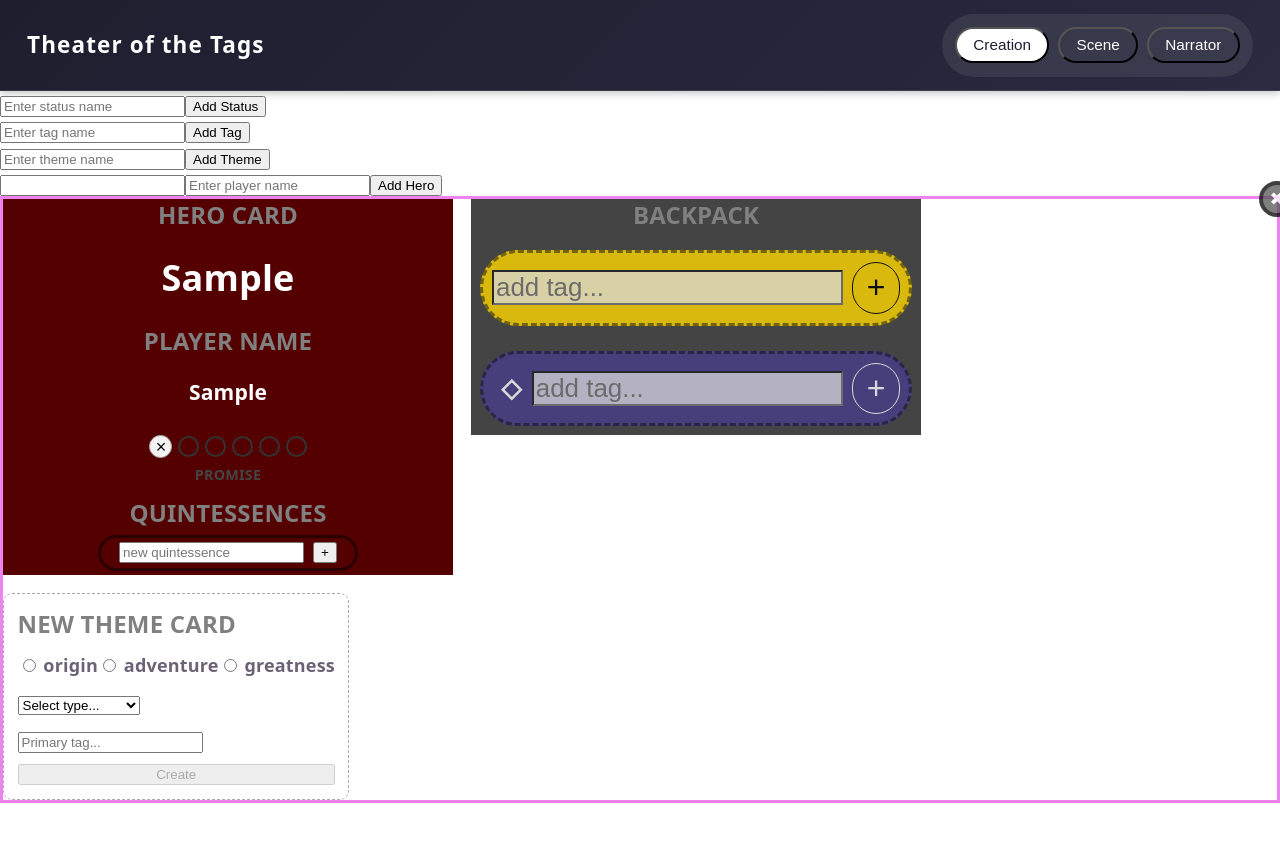
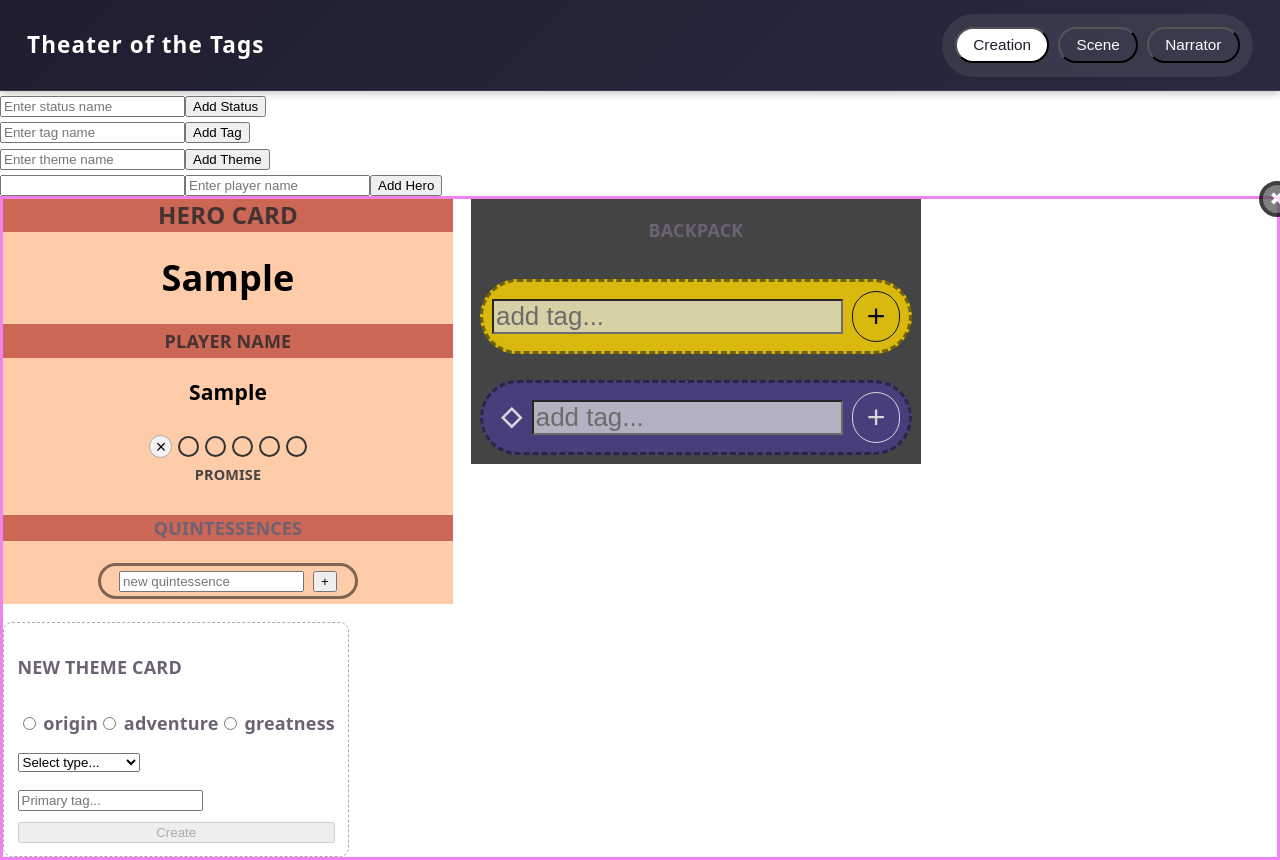
Before and after one commit to avocabavo/TheaterOfTheTags, a Vue app in the folder theater-of-the-tags/: page / in a window 1280 px wide. Both pictures are taken after typing "Sample", "Sample" into the empty fields and a click on the button "Add Hero". Before the commit the page ends 803 px from the top, so only its background shows below. Built offline with nearby package versions, Linux system fonts and the light colour scheme; what y-websocket would draw is missing.

Commit message:
factor characterName into its own component

```diff
--- /dev/null
+++ b/theater-of-the-tags/src/components/CharacterName.vue
@@ -0,0 +1,47 @@
+<script setup lang="ts">
+import * as Y from 'yjs'
+import type { HeroData } from '../lib/schema';
+import { useMode } from '../lib/modeStore';
+import { useYMapField } from '../lib/yjsComposables';
+import { ref } from 'vue';
+import { useWatchWithDebounce } from '../lib/util';
+
+const { mode } = useMode()
+
+const props = defineProps<{
+  shard: Y.Map<any>
+}>()
+
+const characterName = useYMapField<HeroData, 'characterName'>(props.shard, 'characterName', '')
+
+const localValue = ref(characterName.value)
+
+useWatchWithDebounce(characterName, localValue)
+
+function toJson() {
+  return { characterName: localValue.value }
+}
+
+defineExpose({
+  toJson
+})
+</script>
+
+<template>
+  <div class="character-name">
+    <h1>{{ characterName }}</h1>
+  </div>
+</template>
+
+<style scoped>
+.character-name {
+  width: 100%;
+  display: flex;
+  flex-direction: row;
+  align-items: center;
+  justify-content: center;
+  gap: 1rem;
+
+  color: black;
+}
+</style>
--- a/theater-of-the-tags/src/components/Hero.vue
+++ b/theater-of-the-tags/src/components/Hero.vue
@@ -13,6 +13,7 @@ import NewTag from './NewTag.vue';
 import Theme from './Theme.vue';
 import { createThemeShard } from '../lib/Theme';
 import NewTheme from './NewTheme.vue';
+import CharacterName from './CharacterName.vue';
 
 const { mode } = useMode()
 
@@ -22,7 +23,6 @@ const props = defineProps<{
 
 const newQuintessence = ref('')
 
-const characterName = useYMapField<HeroData, 'characterName'>(props.shard, 'characterName', '')
 const playerName = useYMapField<HeroData, 'playerName'>(props.shard, 'playerName', '')
 
 const {
@@ -95,7 +95,6 @@ function toJson() {
       {},
       ...fieldRefs.value.map(b=> b.toJson())
     ),
-    characterName: characterName.value,
     playerName: playerName.value,
     quintessences: quintessences.value,
     backpackTags: backpackTagRefs.value.map(t=> t.toJson()),
@@ -113,12 +112,14 @@ function print() {
     <div class="hero-card">
       <DeleteButton v-if="mode !== 'scene'" @delete="emit('delete')" />
 
-      <p class="static-words" @click="print">HERO CARD</p>
-      <div class="character-name">
-        <h1>{{ characterName }}</h1>
+      <div class="static-words">
+        <p @click="print">HERO CARD</p>
       </div>
+      <CharacterName :shard="shard" :ref="setFieldRef" />
       <div class="player-name">
-        <p class="static-words">PLAYER NAME</p>
+        <div class="small static-words">
+          <p>PLAYER NAME</p>
+        </div>
         <h3>{{ playerName }}</h3>
       </div>
 
@@ -192,7 +193,7 @@ function print() {
   </div>
 </template>
 
-<style>
+<style scoped>
 .hero {
   position: relative;
   border: 3px solid violet;
@@ -212,11 +213,7 @@ function print() {
 
   width: 25rem;
 
-  background: #500;
-}
-
-.character-name {
-  color: white;
+  background: #fca;
 }
 
 .player-name {
@@ -225,7 +222,7 @@ function print() {
   flex-direction: column;
   align-items: center;
 
-  color: white;
+  color: black;
 }
 
 .tag-section {
@@ -245,10 +242,25 @@ function print() {
 }
 
 .static-words {
+  width: 100%;
+  display: flex;
+  flex-direction: row;
+  align-items: center;
+  justify-content: space-around;
+}
+
+.hero-card .static-words {
+  background-color: #c65;
+}
+
+.static-words p {
   margin-top: 0.2rem;
   margin-bottom: 0.2rem;
   font-size: x-large;
-  color: gray;
+  color: #433;
+}
+.static-words.small p {
+  font-size: large;
 }
 
 .quintessences {
--- a/theater-of-the-tags/src/components/Quest.vue
+++ b/theater-of-the-tags/src/components/Quest.vue
@@ -1,9 +1,10 @@
 <script setup lang="ts">
-import { nextTick, onMounted, ref, watch } from 'vue'
+import { nextTick, onMounted, ref } from 'vue'
 import * as Y from 'yjs'
 import { useYMapField } from '../lib/yjsComposables'
 import { useMode } from '../lib/modeStore'
 import type { ThemeData } from '../lib/schema'
+import { useWatchWithDebounce } from '../lib/util'
 
 const { mode } = useMode()
 
@@ -17,24 +18,7 @@ const quest = useYMapField<ThemeData, 'quest'>(props.shard, 'quest', '')
 // Local input state (for debouncing)
 const localValue = ref(quest.value)
 
-// Keep local in sync if Yjs updates externally
-watch(quest, (val) => {
-  if (val !== localValue.value) {
-    localValue.value = val
-  }
-})
-
-// Debounce write → Yjs
-let timeout: number | undefined
-watch(localValue, (val) => {
-  nextTick(autoResize)
-  window.clearTimeout(timeout)
-  timeout = window.setTimeout(() => {
-    if (val !== quest.value) {
-      quest.value = val
-    }
-  }, 200) // tweak debounce timing as needed
-})
+useWatchWithDebounce(quest, localValue, null, autoResize)
 
 const textareaRef = ref<HTMLTextAreaElement | null>(null)
 
--- /dev/null
+++ b/theater-of-the-tags/src/lib/util.ts
@@ -0,0 +1,28 @@
+import { nextTick, watch, type Ref } from "vue";
+
+export function useWatchWithDebounce(
+  usedField: Ref<string, string>,
+  localValue: Ref<string, string>,
+  timeout_ms?: number | null,
+  maintenanceFunc?: (()=>any)
+) {
+  timeout_ms ??= 200
+  maintenanceFunc ??= ()=> {}
+
+  watch(usedField, (val)=> {
+    if (val !== localValue.value) {
+      localValue.value = val
+    }
+  })
+
+  let timeout: number | undefined
+  watch(localValue, (val)=> {
+    nextTick(maintenanceFunc)
+    window.clearTimeout(timeout)
+    timeout = window.setTimeout(()=> {
+      if (val !== usedField.value) {
+        usedField.value = val
+      }
+    }, timeout_ms)
+  })
+}
```
